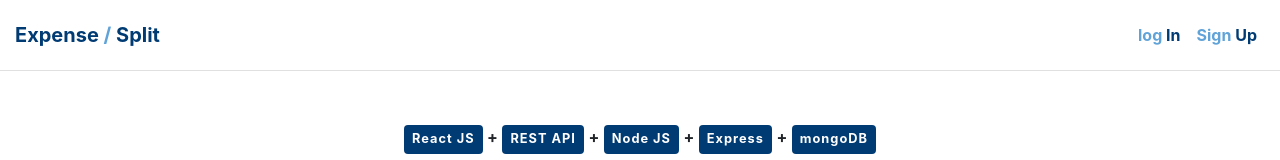
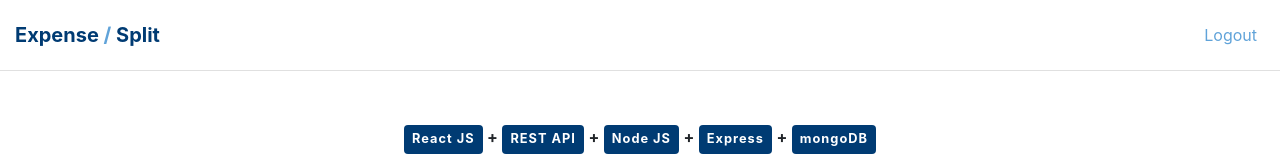
Before and after one commit to Madhubalajb/Expense-Split, a React (Create React App) app: page / in a window 1280 px wide. Shown: the top 160 px of the page. Built offline with nearby package versions, Linux system fonts and the light colour scheme.

Commit message:
User management

```diff
--- a/src/components/UserService.js
+++ b/src/components/UserService.js
@@ -73,7 +73,7 @@
         expenseService.setToken('')
     }
 
-    if(user == '') {
+    if(user === '') {
         return (
             <div>
                 <Nav.Link onClick={handleLoginModal}><b>log <span className="foo">In</span></b></Nav.Link>
@@ -87,6 +87,7 @@
     else {
         return (
             <div>
+                <Nav.Link>{user.username}</Nav.Link>
                 <Nav.Link onClick={logout}>Logout</Nav.Link>
             </div>
         )
```
